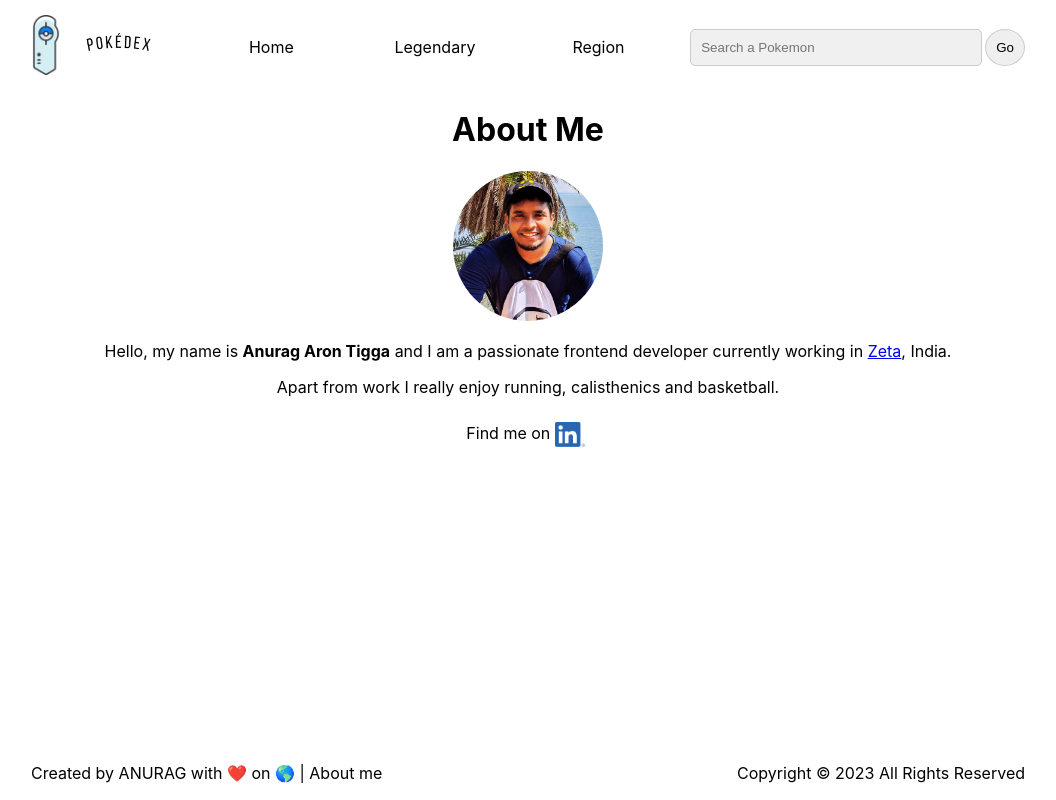
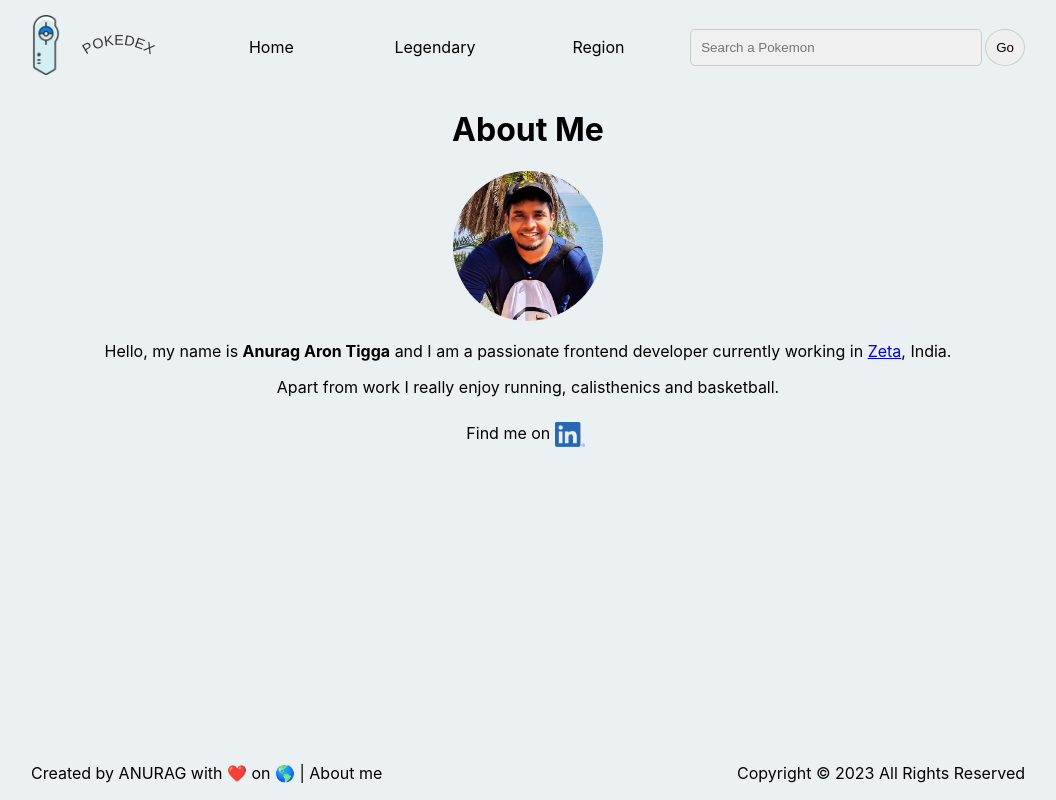
Before and after one commit to ANURAGTIGGA/pokedex, a React (Create React App) app: page /about in a window 1280 px wide. Shown: the whole page, without its empty margins (112-1168 px from the left). Built offline with nearby package versions, Linux system fonts and the light colour scheme.

Commit message:
fixed loader blank screen issue and added new bg color and replaced header logo text img with svg text

```diff
--- a/src/App.scss
+++ b/src/App.scss
@@ -17,6 +17,7 @@ html,body{
   &::-webkit-scrollbar {
       display: none;
   }
+  background: #ebf0f3;
 }
 
 @media only screen and (min-width: 769px) and (max-width: 1024px){
--- a/src/components/common/CustomLoader/cardLoader.scss
+++ b/src/components/common/CustomLoader/cardLoader.scss
@@ -4,10 +4,14 @@
     padding-top: 50px;
     margin-bottom: 20px;
     .card{
-        border: 1px solid #ccc;
+        //border: 1px solid #ccc;
         border-radius: 5px;
         position: relative;
         height: 100%;
+        //background-color: hsl(200deg 28.98% 96.66%);
+        background-image: linear-gradient(to top right, #ebf0f3, #f4f7f9);
+        padding-top: 25px;
+        box-sizing: border-box;
         .default-img,.content .id,.content .name,.content .type{
             animation: custom-loading 1.5s linear infinite alternate;
             opacity: 0.7;
@@ -29,7 +33,7 @@
             .id, .name{
                 height: 15px;
                 border-radius: 3px;
-                margin: 10px 30px;
+                margin: 10px 12%;
             }
             .type{
                 display: inline-block;
--- a/src/components/layout/Header/Header.jsx
+++ b/src/components/layout/Header/Header.jsx
@@ -1,6 +1,5 @@
 import './header.scss';
 import pokedexLogo from '../../../assets/images/pokedex.png';
-import logo from '../../../assets/images/logo_small.png';
 import { Link, NavLink, useLocation, useNavigate } from 'react-router-dom';
 import { useRef, useState, useEffect, useContext } from 'react';
 import axios from "axios";
@@ -70,7 +69,18 @@ export default function Header() {
                 <div className="logo-wrap">
                     <Link to="/">
                         <img src={pokedexLogo} />
-                        <img src={logo} />
+                        <svg viewBox="0 0 300 150">
+                            <defs>
+                                {/* <!-- Top half of a circle (arc) --> */}
+                                <path id="topCurve" d="M 50,100 A 150,100 0 0,1 250,100" />
+                            </defs>
+
+                            <text>
+                                <textPath href="#topCurve" startOffset="50%" text-anchor="middle">
+                                    POKEDEX
+                                </textPath>
+                            </text>
+                            </svg>
                     </Link>
                 </div>
                 <div className="navigation-wrap">
--- a/src/components/layout/Header/header.scss
+++ b/src/components/layout/Header/header.scss
@@ -10,6 +10,15 @@
         img {
             height: 60px;
         }
+        svg {
+            width: 85px;
+            height: 60px;
+          }
+          text {
+            fill: #333;
+            font-size: 50px;
+            font-family: sans-serif;
+          }
     }
 
     .navigation-wrap{
--- a/src/components/pages/Legendary/Legendary.jsx
+++ b/src/components/pages/Legendary/Legendary.jsx
@@ -37,6 +37,7 @@ export default function Legendary() {
         }
 
         if(fetchLegendary.current || retry) {
+            setLoading(true);
             fetchLegendary.current = false;
             setRetry(false);
             fetchLegendaryPokemons();
@@ -55,7 +56,7 @@ export default function Legendary() {
         <div className='legendary-pokemons'>
             <div className='legendary-pokemons-container'>
                 {
-                    legendaryPokemons && legendaryPokemons.map((pokemon)=>{
+                    !loading && legendaryPokemons && legendaryPokemons.map((pokemon)=>{
                         return (
                             <Link to={`/pokemon/${pokemon.value.data.id}`} onClick={()=>onHandleCardClick(pokemon.value)} key={pokemon.value.data.id} >
                                 <Card pokemon={pokemon.value}></Card>
--- a/src/components/pages/PokemonList/PokemonList.jsx
+++ b/src/components/pages/PokemonList/PokemonList.jsx
@@ -63,8 +63,10 @@ export default function PokemonList() {
                             ...errorState,
                             "state": true
                         });
+                        setLoading(false);
                     } else {
                         setPokemons(results);
+                        setLoading(false);
                         setError({
                             ...error,
                             "state": false
@@ -73,7 +75,6 @@ export default function PokemonList() {
                 })
             } catch(err) {
                 setError(errorState);
-            } finally {
                 setLoading(false);
             }
         }
@@ -99,7 +100,7 @@ export default function PokemonList() {
         <p className="heading">Pokemons from <span className='region-name'>{region}</span> region</p>
         <div className='pokemon-container'>
             {
-                pokemons && pokemons.map((pokemon)=>{
+                !loading && pokemons && pokemons.map((pokemon)=>{
                     return (
                         <Link to={`/pokemon/${pokemon.value.data.id}`} onClick={()=>onHandleCardClick(pokemon.value)} key={pokemon.value.data.id} >
                             <Card pokemon={pokemon.value}></Card>
```
Also changed, not shown: 1 other file (tests, documents, lock files or other folders).
